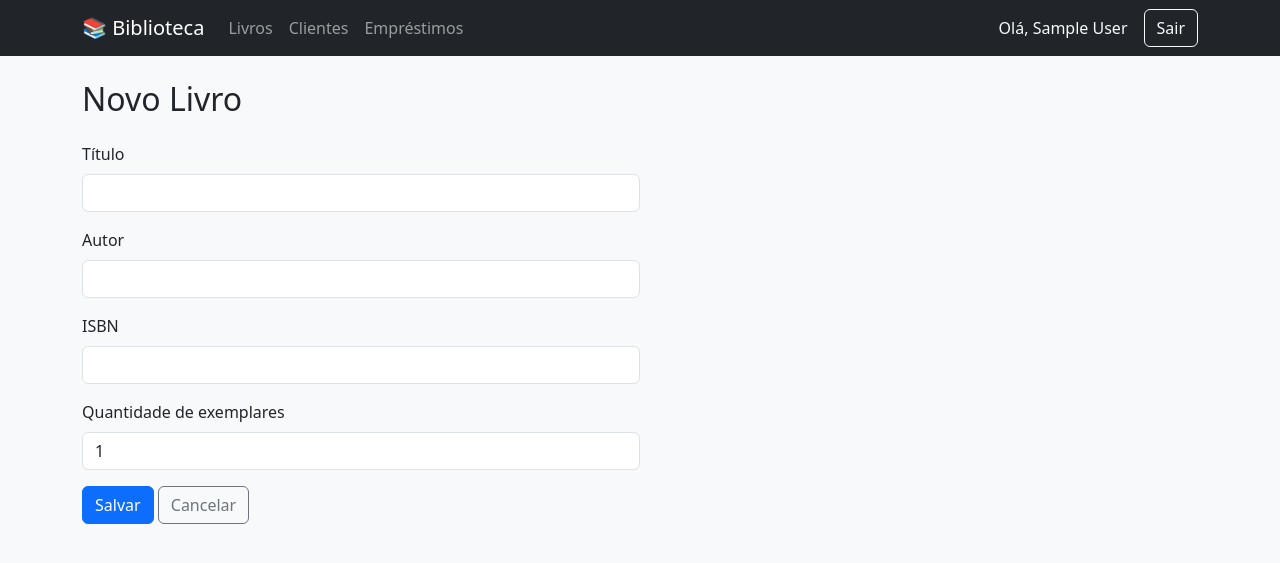
After one commit to ProfAndersonVanin/teste_claude, a PHP site: page /livros/novo.php in a window 1280 px wide. The commit adds this page. Shown: the top 563 px of the page. Run offline with PHP 8.4, Linux system fonts and the light colour scheme; the visitor is signed in with stand-in values (Sample User, id 1).

Commit message:
Etapa 6: CRUD de livros e includes reutilizaveis (cabecalho/rodape)

```diff
--- /dev/null
+++ b/includes/cabecalho.php
@@ -0,0 +1,48 @@
+<?php
+// Este arquivo espera que a variável $titulo_pagina já esteja definida
+// e que a sessão já tenha sido iniciada (feito em verifica_login.php)
+?>
+<!DOCTYPE html>
+<html lang="pt-br">
+<head>
+    <meta charset="UTF-8">
+    <meta name="viewport" content="width=device-width, initial-scale=1.0">
+    <title><?php echo isset($titulo_pagina) ? htmlspecialchars($titulo_pagina) . ' - ' : ''; ?>Sistema de Biblioteca</title>
+    <link href="https://cdn.jsdelivr.net/npm/bootstrap@5.3.3/dist/css/bootstrap.min.css" rel="stylesheet">
+    <link href="<?php echo BASE_URL; ?>assets/css/estilo.css" rel="stylesheet">
+</head>
+<body>
+
+    <nav class="navbar navbar-expand-lg navbar-dark bg-dark">
+        <div class="container">
+            <a class="navbar-brand" href="<?php echo BASE_URL; ?>dashboard.php">📚 Biblioteca</a>
+            <button class="navbar-toggler" type="button" data-bs-toggle="collapse" data-bs-target="#menu">
+                <span class="navbar-toggler-icon"></span>
+            </button>
+            <div class="collapse navbar-collapse" id="menu">
+                <ul class="navbar-nav me-auto">
+                    <li class="nav-item">
+                        <a class="nav-link" href="<?php echo BASE_URL; ?>livros/listar.php">Livros</a>
+                    </li>
+                    <li class="nav-item">
+                        <a class="nav-link" href="<?php echo BASE_URL; ?>clientes/listar.php">Clientes</a>
+                    </li>
+                    <li class="nav-item">
+                        <a class="nav-link" href="<?php echo BASE_URL; ?>emprestimos/listar.php">Empréstimos</a>
+                    </li>
+                </ul>
+                <ul class="navbar-nav align-items-lg-center">
+                    <li class="nav-item">
+                        <span class="navbar-text text-light me-lg-3">
+                            Olá, <?php echo htmlspecialchars($_SESSION['usuario_nome']); ?>
+                        </span>
+                    </li>
+                    <li class="nav-item">
+                        <a class="btn btn-outline-light" href="<?php echo BASE_URL; ?>logout.php">Sair</a>
+                    </li>
+                </ul>
+            </div>
+        </div>
+    </nav>
+
+    <div class="container py-4">
--- /dev/null
+++ b/includes/rodape.php
@@ -0,0 +1,5 @@
+    </div>
+
+    <script src="https://cdn.jsdelivr.net/npm/bootstrap@5.3.3/dist/js/bootstrap.bundle.min.js"></script>
+</body>
+</html>
--- /dev/null
+++ b/livros/novo.php
@@ -0,0 +1,59 @@
+<?php
+require_once '../includes/verifica_login.php';
+
+$erro = '';
+$titulo = '';
+$autor = '';
+$isbn = '';
+$quantidade = 1;
+
+if ($_SERVER['REQUEST_METHOD'] === 'POST') {
+    $titulo = trim($_POST['titulo']);
+    $autor = trim($_POST['autor']);
+    $isbn = trim($_POST['isbn']);
+    $quantidade = (int) $_POST['quantidade'];
+
+    if ($quantidade < 1) {
+        $erro = 'A quantidade deve ser pelo menos 1.';
+    } else {
+        $stmt = mysqli_prepare($conexao, 'INSERT INTO livros (titulo, autor, isbn, quantidade, disponivel) VALUES (?, ?, ?, ?, ?)');
+        mysqli_stmt_bind_param($stmt, 'sssii', $titulo, $autor, $isbn, $quantidade, $quantidade);
+        mysqli_stmt_execute($stmt);
+
+        header('Location: listar.php?sucesso=Livro cadastrado com sucesso!');
+        exit;
+    }
+}
+
+$titulo_pagina = 'Novo Livro';
+require '../includes/cabecalho.php';
+?>
+
+<h2 class="mb-4">Novo Livro</h2>
+
+<?php if ($erro): ?>
+    <div class="alert alert-danger"><?php echo htmlspecialchars($erro); ?></div>
+<?php endif; ?>
+
+<form method="POST" action="novo.php" class="col-lg-6">
+    <div class="mb-3">
+        <label class="form-label">Título</label>
+        <input type="text" class="form-control" name="titulo" value="<?php echo htmlspecialchars($titulo); ?>" required>
+    </div>
+    <div class="mb-3">
+        <label class="form-label">Autor</label>
+        <input type="text" class="form-control" name="autor" value="<?php echo htmlspecialchars($autor); ?>" required>
+    </div>
+    <div class="mb-3">
+        <label class="form-label">ISBN</label>
+        <input type="text" class="form-control" name="isbn" value="<?php echo htmlspecialchars($isbn); ?>">
+    </div>
+    <div class="mb-3">
+        <label class="form-label">Quantidade de exemplares</label>
+        <input type="number" min="1" class="form-control" name="quantidade" value="<?php echo (int) $quantidade; ?>" required>
+    </div>
+    <button type="submit" class="btn btn-primary">Salvar</button>
+    <a href="listar.php" class="btn btn-outline-secondary">Cancelar</a>
+</form>
+
+<?php require '../includes/rodape.php'; ?>
```
Also changed, not shown: dashboard.php (+6 -36 lines), livros/editar.php (added, +75 -0 lines), livros/excluir.php (added, +23 -0 lines), livros/listar.php (added, +57 -0 lines).
